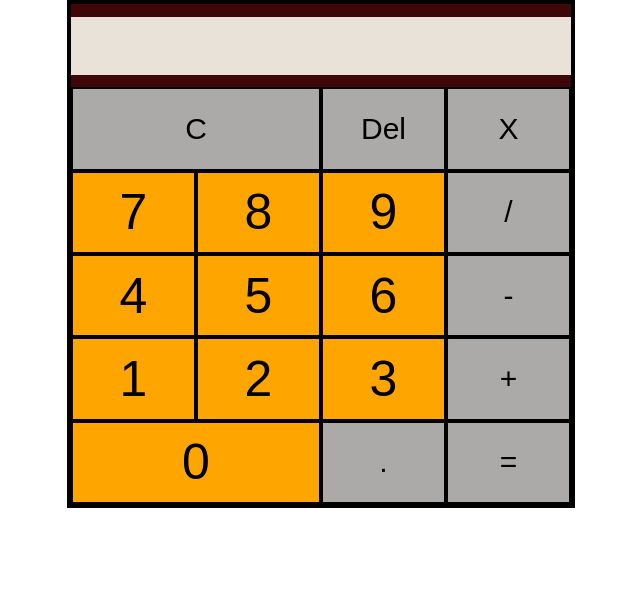
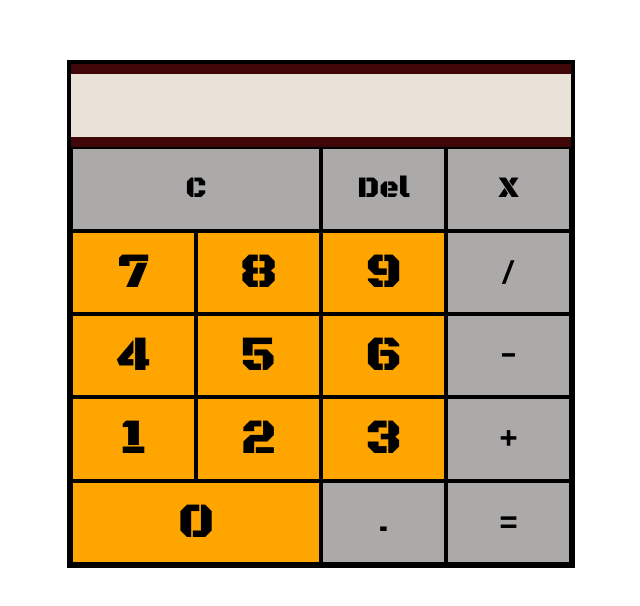
Before and after one commit to Spardutti/basic-calculator, a plain HTML site: page index.html in a window 1280 px wide. Shown: the whole page, without its empty margins (319-959 px from the left). Drawn offline with Linux system fonts and the light colour scheme.

Commit message:
changed font. TODO add keyboard support

```diff
--- a/index.html
+++ b/index.html
@@ -5,10 +5,11 @@
     <meta name="viewport" content="width=device-width, initial-scale=1.0" />
     <title>Basic Calculator</title>
     <link rel="stylesheet" href="style.css" />
+    <link rel="stylesheet" href="https://fonts.googleapis.com/css?family=Black Ops One" />
   </head>
   <body>
     <div class="container">
-      <input class="display" type="text" value="" disabled>
+      <input class="display" type="text" value="" disabled />
       <button type="button" value="7" class="btn-7 numBtn">7</button>
       <button type="button" value="8" class="btn-8 numBtn">8</button>
       <button type="button" value="9" class="btn-9 numBtn">9</button>
--- a/style.css
+++ b/style.css
@@ -1,13 +1,14 @@
 * {
     margin: 0;
     padding: 0;
+    font-family: "Black Ops One";
 }
 
 .container {
     position: relative;
     background-color: rgb(63, 7, 7);
     border: 4px solid black;
-    margin: auto;
+    margin: 60px auto auto auto;
     width: 500px;
     height: 500px;
     display: grid;
```
